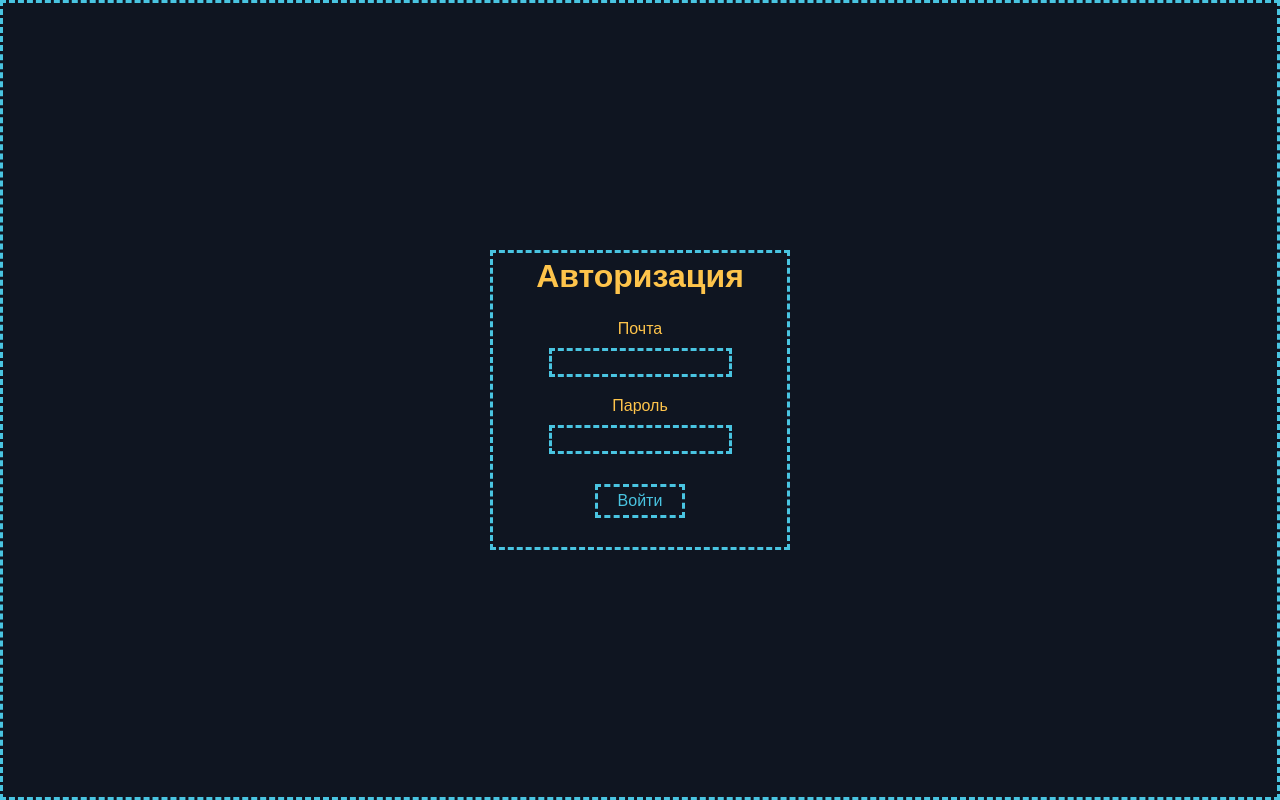
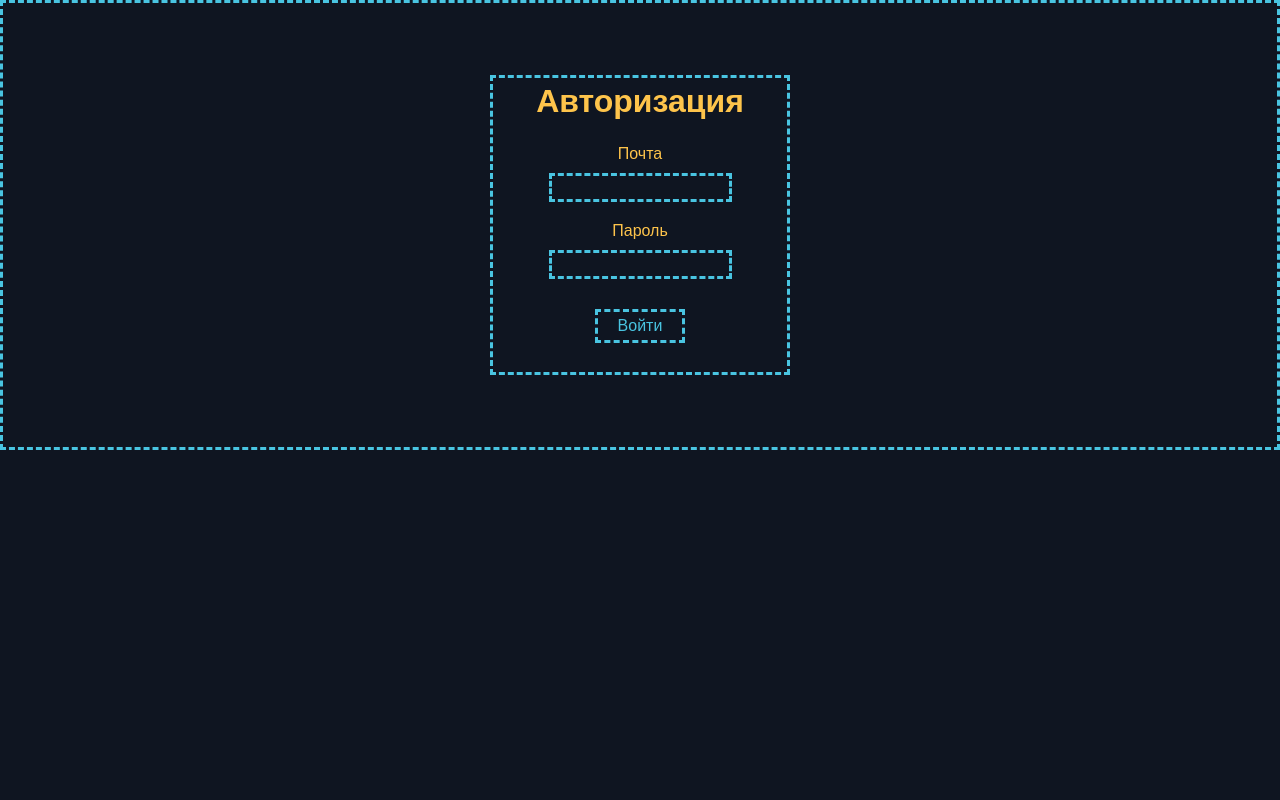
Before and after one commit to SamatFontendDev/homework-4, a React (Create React App) app: page / in a window 1280 px wide. Built offline with nearby package versions, Linux system fonts and the light colour scheme.

Commit message:
change layout

```diff
--- a/src/components/Layout/Layout.js
+++ b/src/components/Layout/Layout.js
@@ -2,6 +2,7 @@ import React, { PureComponent } from 'react';
 import './Layout.css';
 import Header from '../Header/Header'
 import LoginForm from '../LoginForm/LoginForm'
+import Footer from '../Footer/Footer';
 
 class Layout extends PureComponent {
   state = {
@@ -10,9 +11,12 @@ class Layout extends PureComponent {
 
   render() {
     return (
-      <div className="main">
-          <Header/>
-          <LoginForm/>
+      <div>
+        <Header/>
+        <div className="main">
+            <LoginForm/>
+        </div>
+        <Footer/>
       </div>
     );
   }
```
